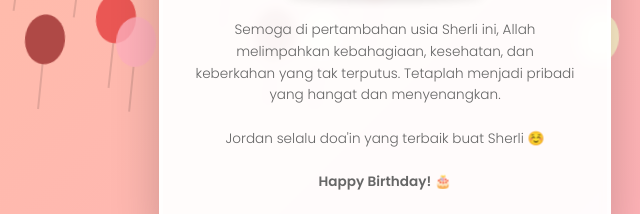
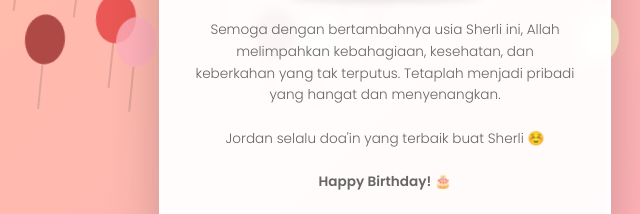
Before and after one commit to corazonjordan/HBD-Sherliku, a plain HTML site: page index.html in a window 1280 px wide. Both pictures are taken after a click on the button "Buka Sekarang 🎁". Shown: the part 562-776 px from the top of the page, 255-895 px from the left. Drawn offline with Linux system fonts and the light colour scheme.

Commit message:
Update index.html

```diff
--- a/index.html
+++ b/index.html
@@ -304,7 +304,7 @@
       </div>
 
       <p class="message">
-        Semoga di pertambahan usia Sherli ini, Allah melimpahkan kebahagiaan,
+        Semoga dengan bertambahnya usia Sherli ini, Allah melimpahkan kebahagiaan,
         kesehatan, dan keberkahan yang tak terputus. Tetaplah menjadi pribadi
         yang hangat dan menyenangkan.<br />
         <br>Jordan selalu doa'in yang terbaik buat Sherli ☺️</br>
```
